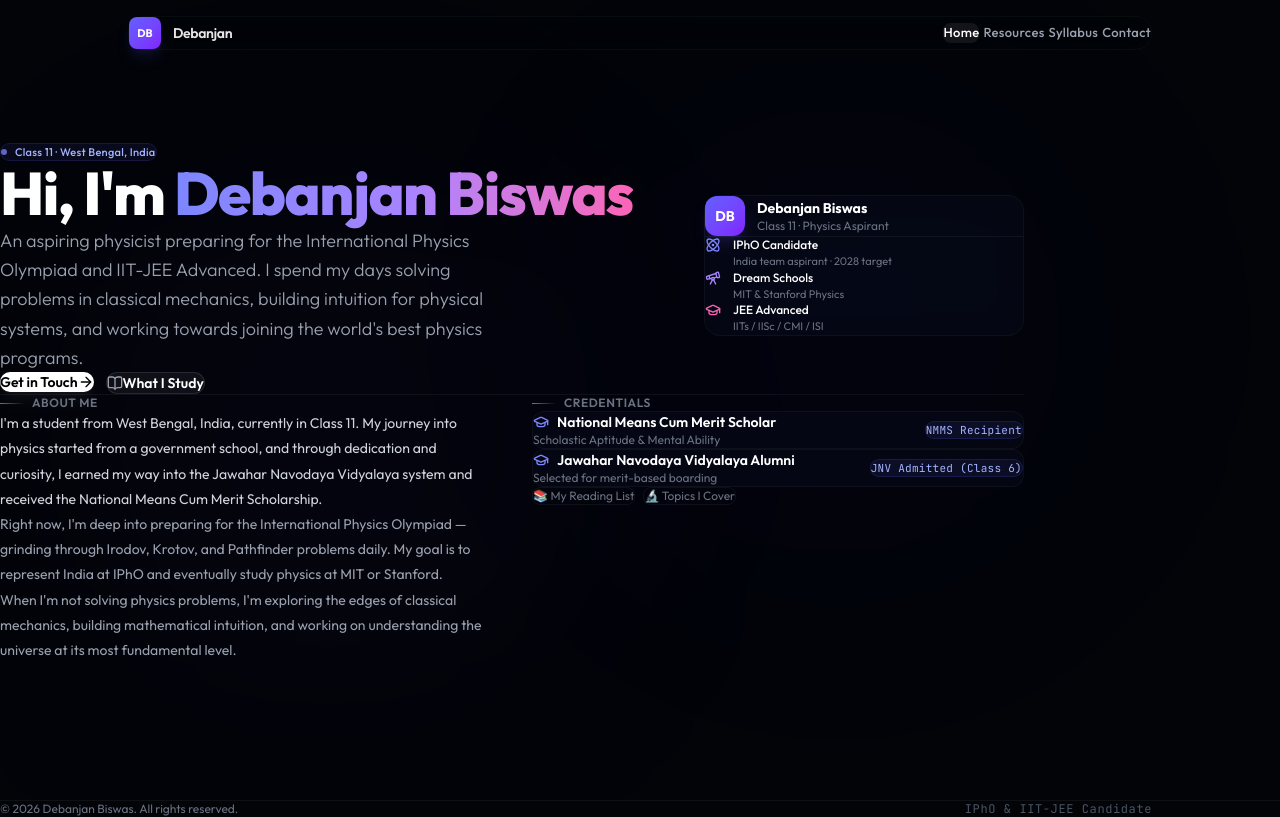
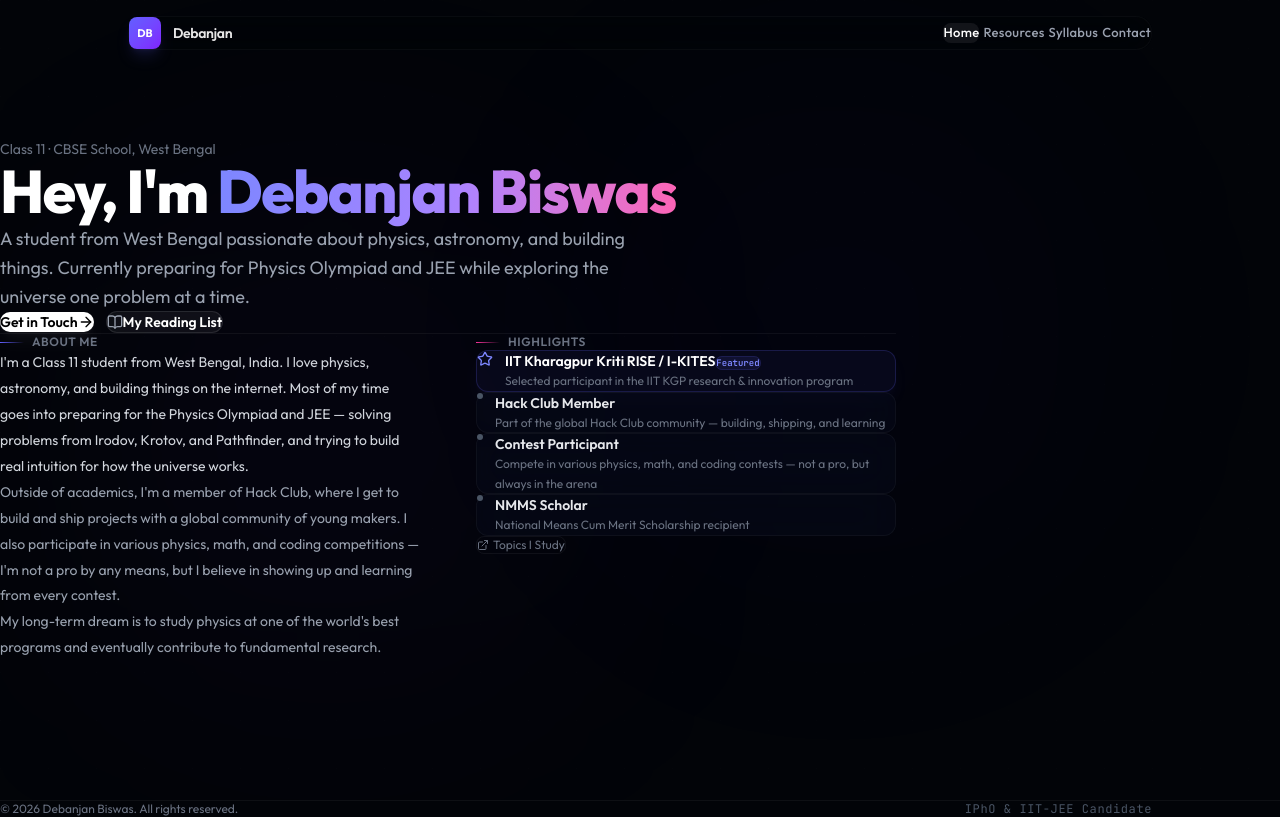
Before and after one commit to partofcosmos-site/debanjanbiswas, a Next.js app: page / in a window 1280 px wide. Built offline with nearby package versions, Linux system fonts and the light colour scheme.

Commit message:
Fix homepage: remove identity card, JNV, scores. Add real activities (IIT KGP RISE/I-KITES, Hack Club, contests). Personal tone.

```diff
--- a/data/studentData.json
+++ b/data/studentData.json
@@ -2,21 +2,13 @@
   "profile": {
     "name": "Debanjan Biswas",
     "class": "Class 11",
-    "aspirations": [
-      "International Physics Olympiad (IPhO) Gold Medal Aspirant",
-      "IIT-JEE Advanced Candidate",
-      "Future Physics Researcher // MIT & Stanford Dream Trajectory"
-    ],
-    "tagline": "Quantizing physical manifolds. Building a specialist physics spike, solving rigorous problem sets, and pursuing fundamental mechanics from deep state-government schooling in West Bengal to the elite laboratories of MIT.",
-    "targets": [
-      { "id": "mit", "name": "MIT Physics (Dream Domain)", "timeline": "2028 Target" },
-      { "id": "stanford", "name": "Stanford Physics (Core Target)", "timeline": "2028 Target" },
-      { "id": "ipho", "name": "IPhO Gold Medal (India Team)", "timeline": "2028 Target" },
-      { "id": "backups", "name": "IITs (KGP Backup) / IISc / CMI / ISI", "timeline": "JEE Advanced" }
-    ],
-    "credentials": [
-      { "name": "National Means Cum Merit Scholar", "value": "NMMS Recipient", "info": "Scholastic Aptitude & Mental Ability" },
-      { "name": "Jawahar Navodaya Vidyalaya Alumni", "value": "JNV Admitted (Class 6)", "info": "Selected for merit-based boarding" }
+    "school": "CBSE School, West Bengal",
+    "tagline": "A student from West Bengal passionate about physics, astronomy, and building things. Currently preparing for Physics Olympiad and JEE while exploring the universe one problem at a time.",
+    "highlights": [
+      { "label": "IIT Kharagpur Kriti RISE / I-KITES", "detail": "Selected participant in the IIT KGP research & innovation program", "featured": true },
+      { "label": "Hack Club Member", "detail": "Part of the global Hack Club community — building, shipping, and learning" },
+      { "label": "Contest Participant", "detail": "Compete in various physics, math, and coding contests — not a pro, but always in the arena" },
+      { "label": "NMMS Scholar", "detail": "National Means Cum Merit Scholarship recipient" }
     ]
   },
   "subscriptions": [
--- a/src/components/Hero.tsx
+++ b/src/components/Hero.tsx
@@ -2,37 +2,31 @@
 
 import React from "react";
 import { motion, Variants } from "framer-motion";
-import { ArrowRight, GraduationCap, Atom, Telescope, BookOpen } from "lucide-react";
+import { ArrowRight, BookOpen, Star, ExternalLink } from "lucide-react";
 import Link from "next/link";
 import studentData from "../../data/studentData.json";
 
+interface Highlight {
+  label: string;
+  detail: string;
+  featured?: boolean;
+}
+
 const fadeUpVariants: Variants = {
-  hidden: { opacity: 0, y: 24 },
+  hidden: { opacity: 0, y: 20 },
   visible: (i: number) => ({
     opacity: 1,
     y: 0,
     transition: {
-      delay: i * 0.12,
-      duration: 0.7,
+      delay: i * 0.1,
+      duration: 0.6,
       ease: [0.16, 1, 0.3, 1] as [number, number, number, number],
     },
   }),
 };
 
-const cardVariants: Variants = {
-  hidden: { opacity: 0, y: 12 },
-  visible: {
-    opacity: 1,
-    y: 0,
-    transition: {
-      duration: 0.5,
-      ease: [0.16, 1, 0.3, 1] as [number, number, number, number],
-    },
-  },
-};
-
 export default function Hero() {
-  const { name, class: className, credentials } = studentData.profile;
+  const { name, class: className, school, tagline, highlights } = studentData.profile;
 
   return (
     <section className="relative min-h-screen flex flex-col justify-center overflow-hidden px-6 pt-32 pb-20">
@@ -42,31 +36,27 @@ export default function Hero() {
         <div className="absolute w-[400px] h-[400px] bg-violet-600/6 rounded-full blur-[140px] bottom-[20%] left-[10%]" />
       </div>
 
-      <div className="max-w-5xl mx-auto w-full relative z-10">
-        {/* PERSONAL INTRO — This is about Debanjan, not resources */}
-        <div className="flex flex-col lg:flex-row lg:items-center lg:justify-between gap-16 mb-24">
-
-          {/* Left: Personal intro */}
-          <div className="flex-1 max-w-2xl">
-            <motion.div
+      <div className="max-w-4xl mx-auto w-full relative z-10">
+        {/* INTRO */}
+        <div className="mb-20">
+          <motion.p
             custom={0}
             initial="hidden"
             animate="visible"
             variants={fadeUpVariants}
-              className="inline-flex items-center gap-2 bg-indigo-500/8 border border-indigo-500/15 px-4 py-1.5 rounded-full text-[11px] font-medium tracking-wide text-indigo-300 mb-6 backdrop-blur-md"
+            className="text-sm text-gray-500 mb-4"
           >
-              <span className="w-1.5 h-1.5 rounded-full bg-indigo-400 animate-pulse" />
-              <span>{className} · West Bengal, India</span>
-            </motion.div>
+            {className} · {school}
+          </motion.p>
 
           <motion.h1
             custom={1}
             initial="hidden"
             animate="visible"
             variants={fadeUpVariants}
-              className="text-4xl sm:text-5xl md:text-6xl font-extrabold tracking-tight text-white mb-5 leading-[1.08]"
+            className="text-4xl sm:text-5xl md:text-6xl font-extrabold tracking-tight text-white mb-6 leading-[1.08]"
           >
-              Hi, I&apos;m{" "}
+            Hey, I&apos;m{" "}
             <span className="text-transparent bg-clip-text bg-gradient-to-r from-indigo-400 via-violet-400 to-pink-400">
               {name}
             </span>
@@ -77,145 +67,111 @@ export default function Hero() {
             initial="hidden"
             animate="visible"
             variants={fadeUpVariants}
-              className="text-base sm:text-lg text-gray-400 font-light max-w-lg mb-8 leading-relaxed"
+            className="text-base sm:text-lg text-gray-400 max-w-2xl mb-8 leading-relaxed"
           >
-              An aspiring physicist preparing for the International Physics Olympiad and IIT-JEE Advanced. I spend my days solving problems in classical mechanics, building intuition for physical systems, and working towards joining the world&apos;s best physics programs.
+            {tagline}
           </motion.p>
 
-            {/* CTA — About Me focus, not Resources */}
+          {/* CTA */}
           <motion.div
             custom={3}
             initial="hidden"
             animate="visible"
             variants={fadeUpVariants}
-              className="flex flex-col sm:flex-row items-start gap-3"
+            className="flex flex-wrap items-center gap-3"
           >
             <Link href="/contact">
-                <button className="group px-7 py-3.5 rounded-xl bg-white text-black font-semibold text-sm hover:bg-gray-100 transition-colors flex items-center justify-center shadow-lg shadow-white/5 cursor-pointer">
+              <button className="group px-6 py-3 rounded-xl bg-white text-black font-semibold text-sm hover:bg-gray-100 transition-colors flex items-center shadow-lg shadow-white/5 cursor-pointer">
                 Get in Touch
                 <ArrowRight className="w-4 h-4 ml-2 group-hover:translate-x-1 transition-transform" />
               </button>
             </Link>
-
-              <Link href="/syllabus">
-                <button className="group px-7 py-3.5 rounded-xl bg-white/5 border border-white/10 text-white font-semibold text-sm hover:bg-white/8 hover:border-white/15 transition-all flex items-center justify-center backdrop-blur-md cursor-pointer">
+            <Link href="/resources">
+              <button className="group px-6 py-3 rounded-xl bg-white/5 border border-white/10 text-white font-semibold text-sm hover:bg-white/8 hover:border-white/15 transition-all flex items-center backdrop-blur-md cursor-pointer">
                 <BookOpen className="w-4 h-4 mr-2 text-gray-400 group-hover:text-white transition-colors" />
-                  What I Study
+                My Reading List
               </button>
             </Link>
           </motion.div>
         </div>
 
-          {/* Right: Quick stats / identity card */}
+        {/* ABOUT + HIGHLIGHTS */}
+        <div className="border-t border-white/5 pt-14 grid grid-cols-1 lg:grid-cols-2 gap-14">
+
+          {/* About Me */}
           <motion.div
-            custom={4}
-            initial="hidden"
-            animate="visible"
-            variants={fadeUpVariants}
-            className="glass-panel rounded-2xl p-6 w-full lg:max-w-xs space-y-5"
-          >
-            <div className="flex items-center gap-3 pb-4 border-b border-white/5">
-              <div className="w-10 h-10 rounded-xl bg-gradient-to-br from-indigo-500 to-violet-600 flex items-center justify-center text-white font-bold text-sm shadow-lg shadow-indigo-500/15">
-                DB
-              </div>
-              <div>
-                <h3 className="text-white font-bold text-sm">{name}</h3>
-                <p className="text-gray-500 text-xs">{className} · Physics Aspirant</p>
-              </div>
-            </div>
-
-            <div className="space-y-3">
-              <div className="flex items-start gap-3">
-                <Atom className="w-4 h-4 text-indigo-400 mt-0.5 flex-shrink-0" />
-                <div>
-                  <p className="text-white text-xs font-medium">IPhO Candidate</p>
-                  <p className="text-gray-500 text-[11px]">India team aspirant · 2028 target</p>
-                </div>
-              </div>
-              <div className="flex items-start gap-3">
-                <Telescope className="w-4 h-4 text-violet-400 mt-0.5 flex-shrink-0" />
-                <div>
-                  <p className="text-white text-xs font-medium">Dream Schools</p>
-                  <p className="text-gray-500 text-[11px]">MIT & Stanford Physics</p>
-                </div>
-              </div>
-              <div className="flex items-start gap-3">
-                <GraduationCap className="w-4 h-4 text-pink-400 mt-0.5 flex-shrink-0" />
-                <div>
-                  <p className="text-white text-xs font-medium">JEE Advanced</p>
-                  <p className="text-gray-500 text-[11px]">IITs / IISc / CMI / ISI</p>
-                </div>
-              </div>
-            </div>
-          </motion.div>
-        </div>
-
-        {/* ABOUT ME Section */}
-        <div className="border-t border-white/5 pt-14">
-          <motion.div
+            custom={0}
             initial="hidden"
             whileInView="visible"
             viewport={{ once: true }}
             variants={fadeUpVariants}
-            custom={0}
-            className="grid grid-cols-1 lg:grid-cols-2 gap-10"
+            className="space-y-5"
           >
-            {/* My Story */}
-            <div className="space-y-5">
             <h2 className="text-xs font-semibold uppercase tracking-wider text-gray-500 flex items-center gap-2">
               <span className="w-6 h-px bg-gradient-to-r from-indigo-500 to-transparent" />
               About Me
             </h2>
-              <p className="text-gray-300 text-sm leading-[1.8]">
-                I&apos;m a student from West Bengal, India, currently in {className}. My journey into physics started from a government school, and through dedication and curiosity, I earned my way into the Jawahar Navodaya Vidyalaya system and received the National Means Cum Merit Scholarship.
+            <p className="text-gray-300 text-sm leading-[1.85]">
+              I&apos;m a {className} student from West Bengal, India. I love physics, astronomy, and building things on the internet. Most of my time goes into preparing for the Physics Olympiad and JEE — solving problems from Irodov, Krotov, and Pathfinder, and trying to build real intuition for how the universe works.
             </p>
-              <p className="text-gray-400 text-sm leading-[1.8]">
-                Right now, I&apos;m deep into preparing for the International Physics Olympiad — grinding through Irodov, Krotov, and Pathfinder problems daily. My goal is to represent India at IPhO and eventually study physics at MIT or Stanford.
+            <p className="text-gray-400 text-sm leading-[1.85]">
+              Outside of academics, I&apos;m a member of Hack Club, where I get to build and ship projects with a global community of young makers. I also participate in various physics, math, and coding competitions — I&apos;m not a pro by any means, but I believe in showing up and learning from every contest.
             </p>
-              <p className="text-gray-400 text-sm leading-[1.8]">
-                When I&apos;m not solving physics problems, I&apos;m exploring the edges of classical mechanics, building mathematical intuition, and working on understanding the universe at its most fundamental level.
+            <p className="text-gray-400 text-sm leading-[1.85]">
+              My long-term dream is to study physics at one of the world&apos;s best programs and eventually contribute to fundamental research.
             </p>
-            </div>
+          </motion.div>
 
-            {/* Credentials */}
-            <div className="space-y-5">
-              <h2 className="text-xs font-semibold uppercase tracking-wider text-gray-500 flex items-center gap-2">
-                <span className="w-6 h-px bg-gradient-to-r from-pink-500 to-transparent" />
-                Credentials
-              </h2>
-              <div className="space-y-3">
-                {credentials.map((cred, idx) => (
+          {/* Highlights */}
           <motion.div
-                    key={idx}
+            custom={1}
             initial="hidden"
             whileInView="visible"
             viewport={{ once: true }}
-                    variants={cardVariants}
-                    className="glass-panel rounded-xl p-5 flex items-center justify-between gap-4"
+            variants={fadeUpVariants}
+            className="space-y-5"
           >
-                    <div className="space-y-1">
-                      <div className="flex items-center gap-2">
-                        <GraduationCap className="w-4 h-4 text-indigo-400" />
-                        <h4 className="text-white font-semibold text-sm">{cred.name}</h4>
+            <h2 className="text-xs font-semibold uppercase tracking-wider text-gray-500 flex items-center gap-2">
+              <span className="w-6 h-px bg-gradient-to-r from-pink-500 to-transparent" />
+              Highlights
+            </h2>
+            <div className="space-y-3">
+              {highlights.map((item: Highlight, idx: number) => (
+                <div
+                  key={idx}
+                  className={`rounded-xl p-4 transition-all duration-300 ${
+                    item.featured
+                      ? "bg-indigo-500/[0.06] border border-indigo-500/20 shadow-lg shadow-indigo-500/5"
+                      : "glass-panel"
+                  }`}
+                >
+                  <div className="flex items-start gap-3">
+                    {item.featured ? (
+                      <Star className="w-4 h-4 text-indigo-400 mt-0.5 flex-shrink-0" />
+                    ) : (
+                      <div className="w-1.5 h-1.5 rounded-full bg-gray-600 mt-2 flex-shrink-0" />
+                    )}
+                    <div>
+                      <h4 className={`text-sm font-semibold ${item.featured ? "text-white" : "text-gray-200"}`}>
+                        {item.label}
+                        {item.featured && (
+                          <span className="ml-2 text-[9px] font-mono text-indigo-400 bg-indigo-500/10 px-2 py-0.5 rounded-full border border-indigo-500/15 align-middle">
+                            Featured
+                          </span>
+                        )}
+                      </h4>
+                      <p className="text-xs text-gray-500 mt-1 leading-relaxed">{item.detail}</p>
                     </div>
-                      <p className="text-xs text-gray-500">{cred.info}</p>
                   </div>
-                    <div className="bg-indigo-500/8 border border-indigo-500/15 text-indigo-300 font-mono text-[11px] px-3 py-1 rounded-full tracking-wide whitespace-nowrap">
-                      {cred.value}
                 </div>
-                  </motion.div>
               ))}
             </div>
 
-              {/* Quick links to other sections */}
-              <div className="pt-4 flex flex-wrap gap-2">
-                <Link href="/resources" className="text-xs text-gray-500 hover:text-indigo-400 transition-colors border border-white/5 hover:border-indigo-500/20 px-3 py-1.5 rounded-lg">
-                  📚 My Reading List
+            {/* Secondary links */}
+            <div className="pt-3 flex flex-wrap gap-2">
+              <Link href="/syllabus" className="text-xs text-gray-500 hover:text-indigo-400 transition-colors border border-white/5 hover:border-indigo-500/20 px-3 py-1.5 rounded-lg flex items-center gap-1">
+                <ExternalLink className="w-3 h-3" /> Topics I Study
               </Link>
-                <Link href="/syllabus" className="text-xs text-gray-500 hover:text-indigo-400 transition-colors border border-white/5 hover:border-indigo-500/20 px-3 py-1.5 rounded-lg">
-                  🔬 Topics I Cover
-                </Link>
-              </div>
             </div>
           </motion.div>
         </div>
```
Lines whose indentation alone changed are shown as unchanged.
